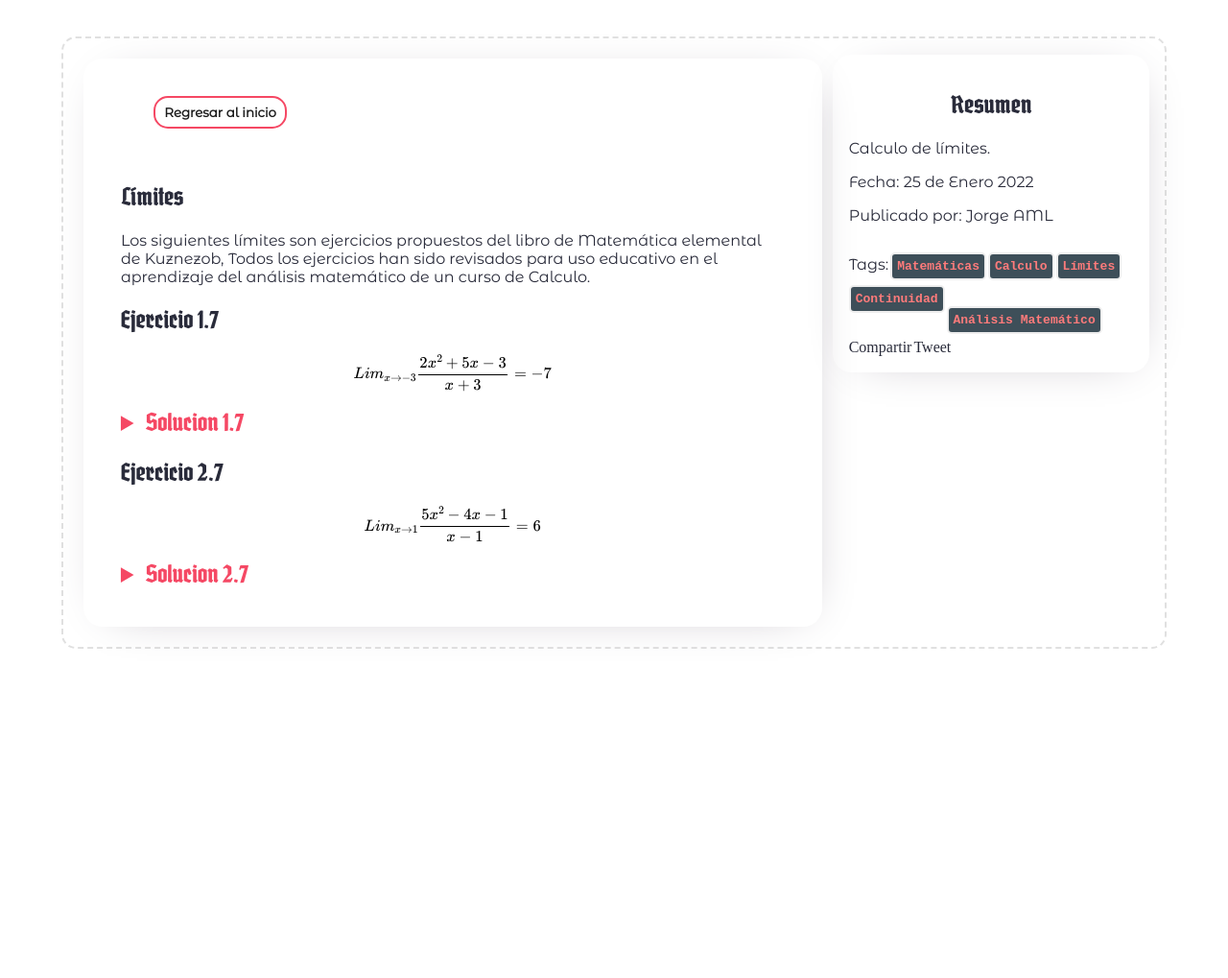
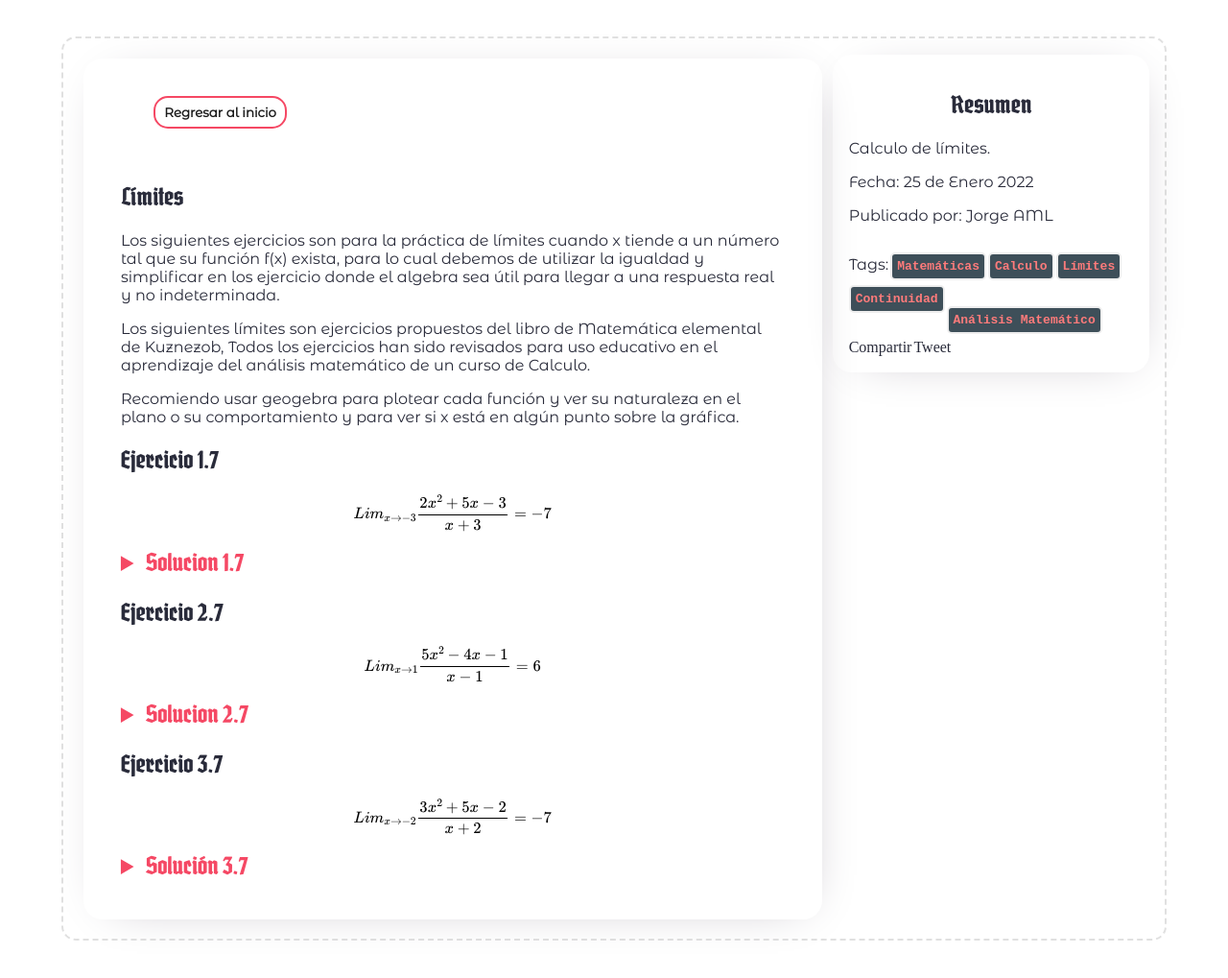
Before and after one commit to jorgeAML/creativeaml, a Jekyll site: the page built from blog_posts/25-01-2023.md, in a window 1280 px wide. Shown: the whole page at 96% size. Built offline with Jekyll 4.4.1, drawn with Linux system fonts in a browser that asks for light colours; some web fonts are replaced; a script that is not in the unit is left out; comment, search, counter and statistics services are not loaded; before the commit the page ends 900 px from its top, so only the background shows below that.

Commit message:
ejercicio 3.7

```diff
--- a/blog_posts/25-01-2023.md
+++ b/blog_posts/25-01-2023.md
@@ -22,7 +22,9 @@ tag5: Análisis Matemático
 ---
 <h2>Límites</h2>
 <div>
+    <p>Los siguientes ejercicios son para la práctica de límites cuando x tiende a un número tal que su función f(x) exista, para lo cual debemos de utilizar la igualdad y simplificar en los ejercicio donde el algebra sea útil para llegar a una respuesta real y no indeterminada.</p>
     <p>Los siguientes límites son ejercicios propuestos del libro de Matemática elemental de Kuznezob, Todos los ejercicios han sido revisados para uso educativo en el aprendizaje del análisis matemático de un curso de Calculo.</p>
+    <p>Recomiendo usar geogebra para plotear cada función y ver su naturaleza en el plano o su comportamiento y para ver si x está en algún punto sobre la gráfica.</p>
 </div>
 <div class="latex">
 <h2>Ejercicio 1.7</h2>
@@ -51,4 +53,19 @@ $$Lim_{x \rightarrow 1} \frac{5x^{2} -4x -1}{x-1} = 6$$
     $$5(1) + 1 = 6 $$
     $$6 = 6 $$
 </details>
+<h2>Ejercicio 3.7</h2>
+$$Lim_{x \rightarrow -2} \frac{3x^{2} +5x -2}{x+2} = -7 $$
+<details>
+    <summary>Solución 3.7</summary>
+    $$Lim_{x \rightarrow -2} \frac{3x^{2} +5x -2}{x+2} = \frac{0}{0} $$
+    $$Lim_{x \rightarrow -2} \frac{\frac{(3x+6)(3x-1)}{3}}{\frac{x+2}{1}} = -7 $$
+    $$Lim_{x \rightarrow -2} \frac{(x+2)(3x-1)}{x+2} = -7$$
+    $$Lim_{x \rightarrow -2} (3x-1) = -7$$
+    $$3(-2) -1 = -7$$
+    $$-6 -1 = -7 $$
+    $$-7 = -7 $$
+
+    <a href="https://www.geogebra.org/m/zejrfuxg">Ver en geogebra</a>
+
+</details>
 </div>
```
